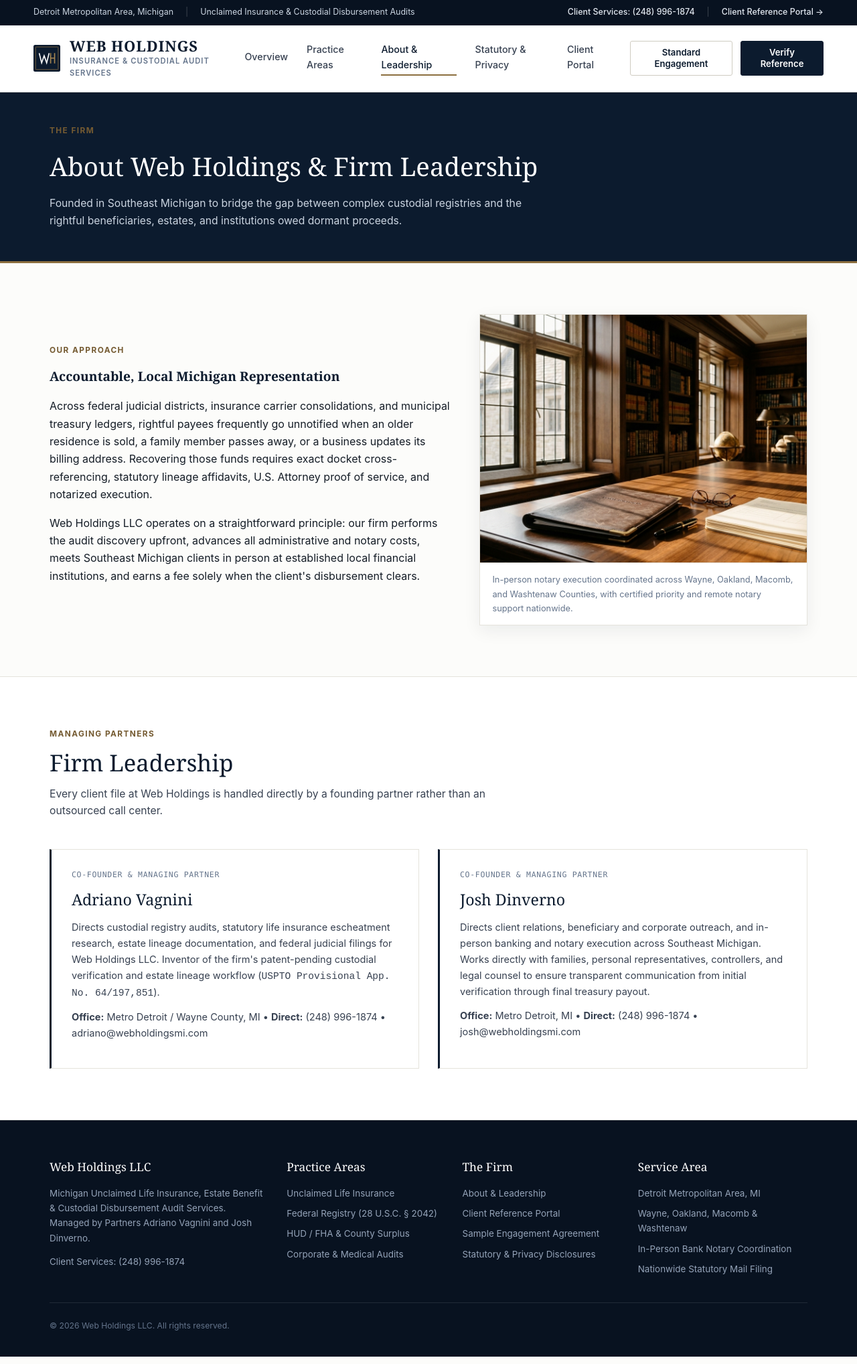
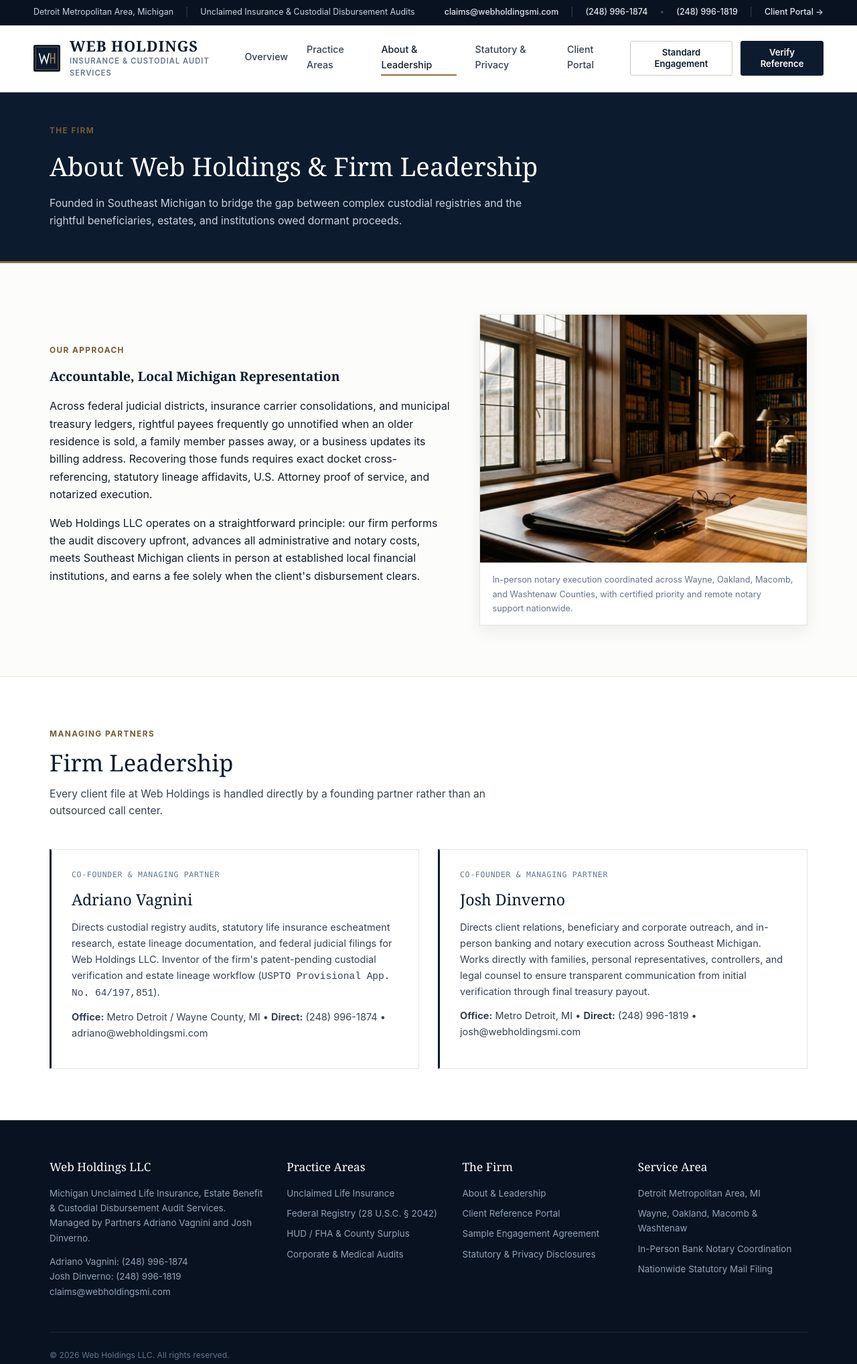
Before and after one commit to drcinc340/webholdingsmi, a plain HTML site: page about.html in a window 1280 px wide. Shown: the whole page at 67% size. Drawn offline with Linux system fonts and the light colour scheme; no server answers.

Commit message:
Publish about.html

```diff
--- a/about.html
+++ b/about.html
@@ -19,9 +19,13 @@
         <span>Unclaimed Insurance &amp; Custodial Disbursement Audits</span>
       </div>
       <div class="utility-right">
-        <a href="tel:2489961874" class="utility-link">Client Services: (248) 996-1874</a>
+        <a href="mailto:claims@webholdingsmi.com" class="utility-link">claims@webholdingsmi.com</a>
         <span class="utility-sep">|</span>
-        <a href="portal.html" class="utility-link">Client Reference Portal &rarr;</a>
+        <a href="tel:2489961874" class="utility-link">(248) 996-1874</a>
+        <span class="utility-sep">&bull;</span>
+        <a href="tel:2489961819" class="utility-link">(248) 996-1819</a>
+        <span class="utility-sep">|</span>
+        <a href="portal.html" class="utility-link">Client Portal &rarr;</a>
       </div>
     </div>
   </div>
@@ -136,7 +140,7 @@
           </p>
           <p>
             <strong>Office:</strong> Metro Detroit, MI &bull; <strong>Direct:</strong>
-            <a href="tel:2489961874">(248) 996-1874</a> &bull;
+            <a href="tel:2489961819">(248) 996-1819</a> &bull;
             <a href="mailto:josh@webholdingsmi.com">josh@webholdingsmi.com</a>
           </p>
         </div>
@@ -153,7 +157,11 @@
             Michigan Unclaimed Life Insurance, Estate Benefit &amp; Custodial Disbursement Audit Services. Managed by
             Partners Adriano Vagnini and Josh Dinverno.
           </p>
-          <p>Client Services: <a href="tel:2489961874">(248) 996-1874</a></p>
+          <p>
+            Adriano Vagnini: <a href="tel:2489961874">(248) 996-1874</a><br />
+            Josh Dinverno: <a href="tel:2489961819">(248) 996-1819</a><br />
+            <a href="mailto:claims@webholdingsmi.com">claims@webholdingsmi.com</a>
+          </p>
         </div>
         <div>
           <h4 class="footer-title">Practice Areas</h4>
```
